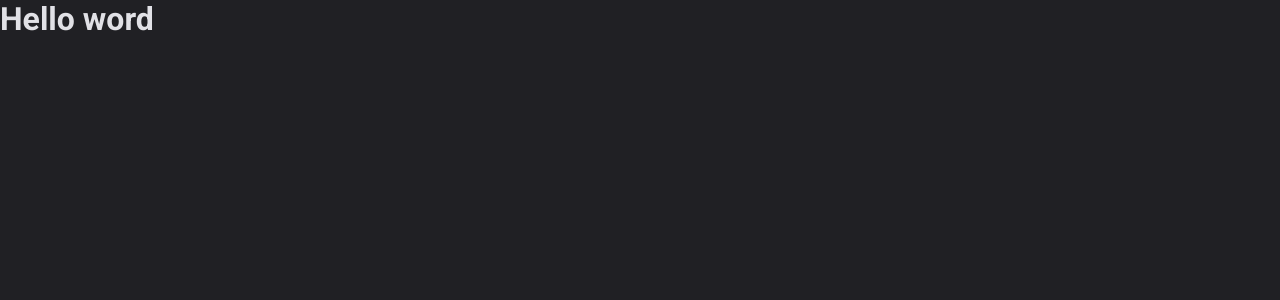
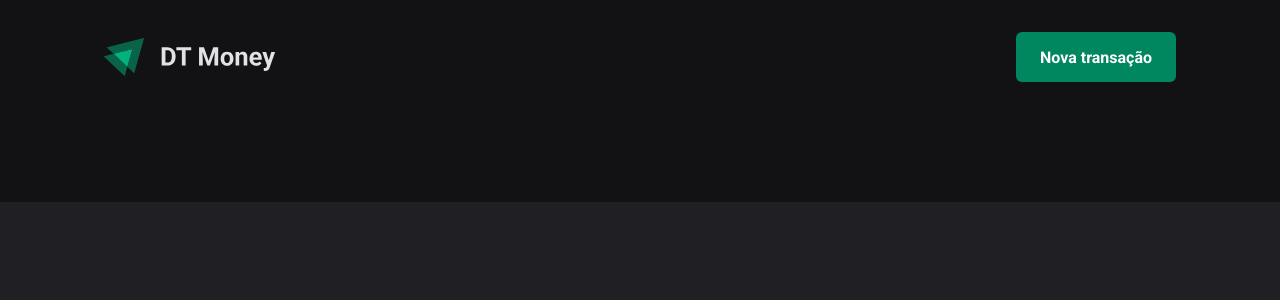
Before and after one commit to EllenBessa/dt-money, a React (Vite) app: page / in a window 1280 px wide. Shown: the top 300 px of the page. Built offline with nearby package versions, Linux system fonts and the light colour scheme.

Commit message:
feat: :lipstick: Estrutura visual - Componente: Header

```diff
--- a/src/App.tsx
+++ b/src/App.tsx
@@ -1,5 +1,6 @@
 import { ThemeProvider } from "styled-components";
 
+import { Transactions } from "./pages/Transactions";
 import { GlobalStyle } from "./styles/global";
 import { defaultTheme } from "./styles/themes/default";
 
@@ -8,7 +9,7 @@
     <ThemeProvider theme={defaultTheme}>
       <GlobalStyle />
 
-      <h1>Hello word</h1>
+      <Transactions />
     </ThemeProvider>
   );
 }
--- /dev/null
+++ b/src/components/Header/index.tsx
@@ -0,0 +1,14 @@
+import logoImg from "../../assets/logo.svg";
+import { HeaderContainer, HeaderContent, NewTransactionButton } from "./styles";
+
+export function Header() {
+  return (
+    <HeaderContainer>
+      <HeaderContent>
+        <img src={logoImg} alt="" />
+
+        <NewTransactionButton>Nova transação</NewTransactionButton>
+      </HeaderContent>
+    </HeaderContainer>
+  );
+}
--- /dev/null
+++ b/src/components/Header/styles.ts
@@ -0,0 +1,35 @@
+import styled from "styled-components";
+
+export const HeaderContainer = styled.header`
+  background: ${(props) => props.theme["gray-900"]};
+
+  padding: 2rem 0 7.5rem;
+`;
+
+export const HeaderContent = styled.div`
+  width: 100%;
+  max-width: 1120px;
+  margin: 0 auto;
+  padding: 0 1.5rem;
+
+  display: flex;
+  justify-content: space-between;
+  align-items: center;
+`;
+
+export const NewTransactionButton = styled.button`
+  padding: 0 1.5rem;
+  height: 50px;
+
+  border: 0;
+  color: ${(props) => props.theme.white};
+  background: ${(props) => props.theme["green-500"]};
+  border-radius: 6px;
+  font-weight: 700;
+  cursor: pointer;
+
+  &:hover {
+    background: ${(props) => props.theme["green-700"]};
+    transition: background-color 0.2s;
+  }
+`;
--- /dev/null
+++ b/src/pages/Transactions/index.tsx
@@ -0,0 +1,9 @@
+import { Header } from "../../components/Header";
+
+export function Transactions() {
+  return (
+    <div>
+      <Header />
+    </div>
+  );
+}
```
Also changed, not shown: src/assets/logo.svg (added), src/pages/Transactions/styles.ts (added).
